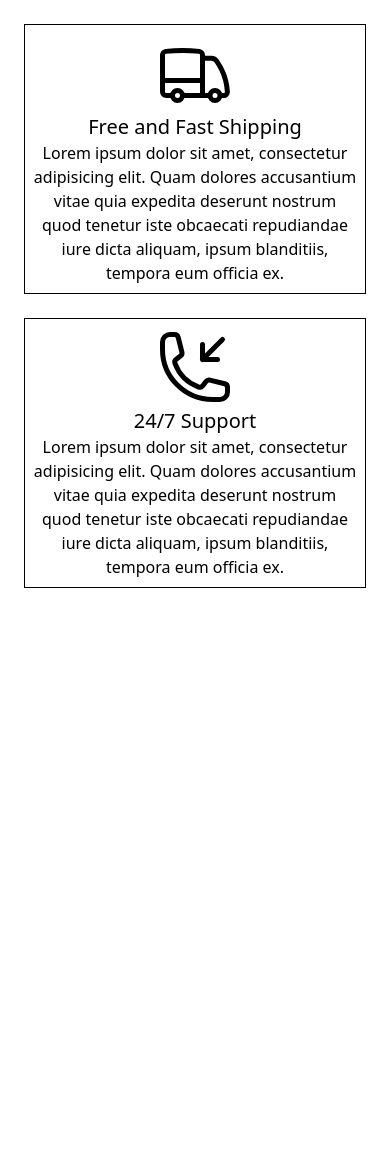
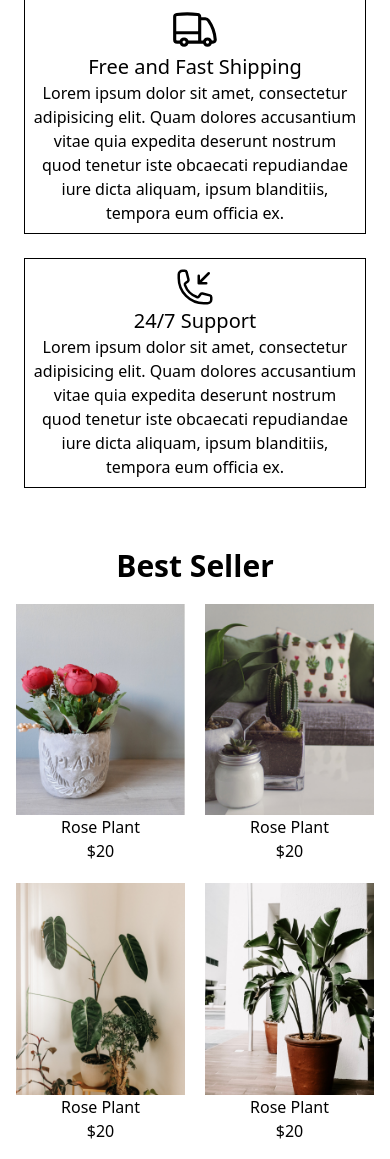
Before and after one commit to Senthil-Engr/greenden, a plain HTML site: page index.html in a window 390 px wide. Shown: the part 692-1851 px from the top of the page. Before the commit the page ends 1304 px from the top, so only its background shows below. Drawn offline with nearby package versions, Linux system fonts and the light colour scheme.

Commit message:
updated responsive bestseller section

```diff
--- a/index.html
+++ b/index.html
@@ -11,7 +11,7 @@
   </head>
   <body>
     <!-- NavBar -->
-    <nav class="bg-green-100 p-3 flex items-center justify-between shadow-xl sticky top-0">
+    <nav class="bg-green-100 p-3 flex items-center justify-between shadow-xl sticky top-0 z-10" >
       <h1 class="text-2xl">Greenden</h1>
 
       <svg
@@ -68,7 +68,7 @@
 
         <div class="md:flex">
             <div class="border border-black p-2 m-6">
-                <svg xmlns="http://www.w3.org/2000/svg" fill="none" viewBox="0 0 24 24" stroke-width="1.5" stroke="currentColor" class="size-6 w-20 inline">
+                <svg xmlns="http://www.w3.org/2000/svg" fill="none" viewBox="0 0 24 24" stroke-width="1.5" stroke="currentColor" class="size-6  inline"width="50">
                     <path stroke-linecap="round" stroke-linejoin="round" d="M12 7.5h1.5m-1.5 3h1.5m-7.5 3h7.5m-7.5 3h7.5m3-9h3.375c.621 0 1.125.504 1.125 1.125V18a2.25 2.25 0 0 1-2.25 2.25M16.5 7.5V18a2.25 2.25 0 0 0 2.25 2.25M16.5 7.5V4.875c0-.621-.504-1.125-1.125-1.125H4.125C3.504 3.75 3 4.254 3 4.875V18a2.25 2.25 0 0 0 2.25 2.25h13.5M6 7.5h3v3H6v-3Z" />
                   </svg>
                 <h2 class="text-xl font-medium">Large Assortment</h2>
@@ -76,7 +76,7 @@
             </div>
 
             <div class="border border-black p-2 m-6">
-                <svg xmlns="http://www.w3.org/2000/svg" fill="none" viewBox="0 0 24 24" stroke-width="1.5" stroke="currentColor" class="size-6 w-20 inline">
+                <svg xmlns="http://www.w3.org/2000/svg" fill="none" viewBox="0 0 24 24" stroke-width="1.5" stroke="currentColor" class="size-6  inline" width="50">
                     <path stroke-linecap="round" stroke-linejoin="round" d="M8.25 18.75a1.5 1.5 0 0 1-3 0m3 0a1.5 1.5 0 0 0-3 0m3 0h6m-9 0H3.375a1.125 1.125 0 0 1-1.125-1.125V14.25m17.25 4.5a1.5 1.5 0 0 1-3 0m3 0a1.5 1.5 0 0 0-3 0m3 0h1.125c.621 0 1.129-.504 1.09-1.124a17.902 17.902 0 0 0-3.213-9.193 2.056 2.056 0 0 0-1.58-.86H14.25M16.5 18.75h-2.25m0-11.177v-.958c0-.568-.422-1.048-.987-1.106a48.554 48.554 0 0 0-10.026 0 1.106 1.106 0 0 0-.987 1.106v7.635m12-6.677v6.677m0 4.5v-4.5m0 0h-12" />
                   </svg>
 
@@ -85,7 +85,7 @@
             </div>
 
             <div class="border border-black p-2 m-6">
-                <svg xmlns="http://www.w3.org/2000/svg" fill="none" viewBox="0 0 24 24" stroke-width="1.5" stroke="currentColor" class="size-6 w-20 inline">
+                <svg xmlns="http://www.w3.org/2000/svg" fill="none" viewBox="0 0 24 24" stroke-width="1.5" stroke="currentColor" class="size-6  inline" width="40">
                     <path stroke-linecap="round" stroke-linejoin="round" d="M14.25 9.75v-4.5m0 4.5h4.5m-4.5 0 6-6m-3 18c-8.284 0-15-6.716-15-15V4.5A2.25 2.25 0 0 1 4.5 2.25h1.372c.516 0 .966.351 1.091.852l1.106 4.423c.11.44-.054.902-.417 1.173l-1.293.97a1.062 1.062 0 0 0-.38 1.21 12.035 12.035 0 0 0 7.143 7.143c.441.162.928-.004 1.21-.38l.97-1.293a1.125 1.125 0 0 1 1.173-.417l4.423 1.106c.5.125.852.575.852 1.091V19.5a2.25 2.25 0 0 1-2.25 2.25h-2.25Z" />
                   </svg>
 
@@ -95,5 +95,35 @@
         </div>
      </section>
 
+     <!-- Best Seller Section -->
+      <section class="text-center p-4">
+        <h1 class="font-bold text-3xl mt-5">Best Seller</h1>
+
+        <div class="grid grid-cols-2 md:grid-cols-4 mt-5 gap-5">
+          <div>
+            <img src="./images/best seller-6.png" class="inline hover:shadow-xl transform hover:-translate-y-2" alt="">
+            <h1>Rose Plant</h1>
+            <p>$20</p>
+          </div>
+
+          <div>
+            <img src="./images/best seller-12.png" class="inline hover:shadow-xl transform hover:-translate-y-2" alt="">
+            <h1>Rose Plant</h1>
+            <p>$20</p>
+          </div>
+
+          <div>
+            <img src="./images/best seller-7.png" class="inline hover:shadow-xl transform hover:-translate-y-2" alt="">
+            <h1>Rose Plant</h1>
+            <p>$20</p>
+          </div>
+
+          <div>
+            <img src="./images/best seller-9.png" class="inline hover:shadow-xl transform hover:-translate-y-2" alt="">
+            <h1>Rose Plant</h1>
+            <p>$20</p>
+          </div>
+        </div>
+      </section>
 </body>
 </html>
```
Also changed, not shown: images/best seller-1.png (added), images/best seller-10.png (added), images/best seller-11.png (added), images/best seller-12.png (added), images/best seller-2.png (added), images/best seller-3.png (added), images/best seller-4.png (added), images/best seller-5.png (added), images/best seller-6.png (added), images/best seller-7.png (added), images/best seller-8.png (added), images/best seller-9.png (added).
